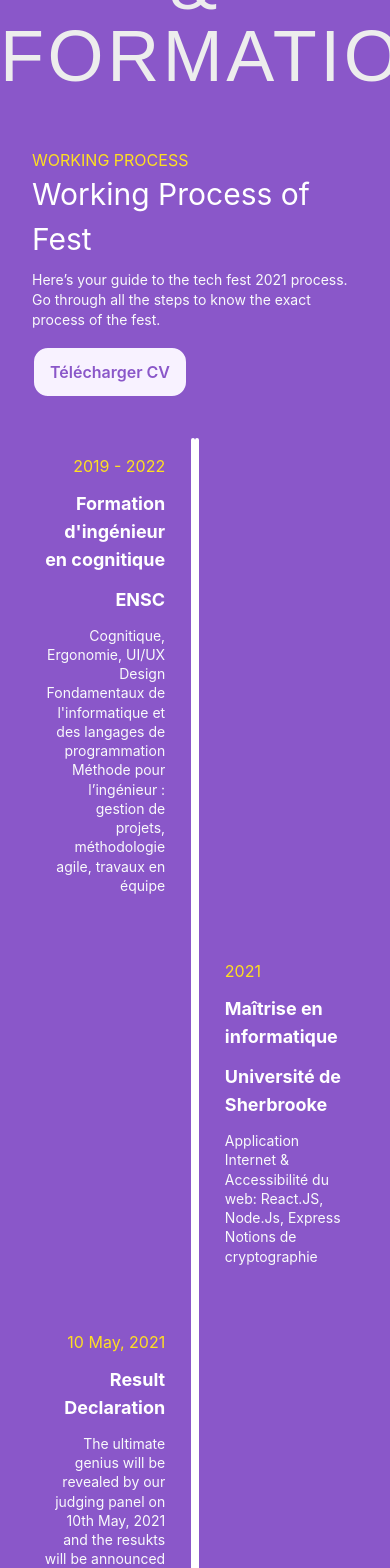
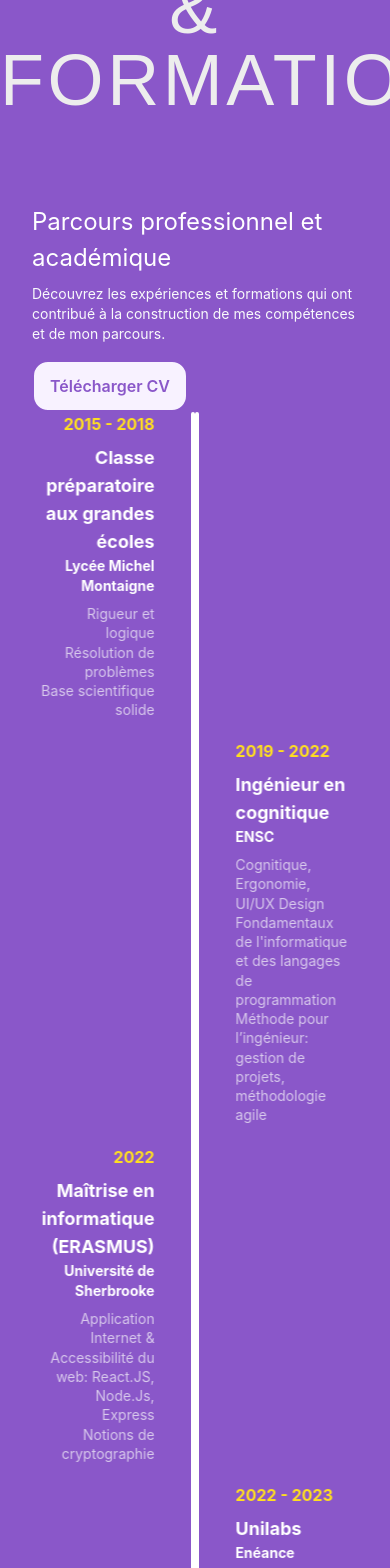
Before and after one commit to Lolo0611/portfolio, a Next.js app: page / in a window 390 px wide. Shown: the part 2887-4455 px from the top of the page. Built offline with nearby package versions, Linux system fonts and the light colour scheme; a web font is replaced by a local one.

Commit message:
add text section and work on navigation

```diff
--- a/app/_components/Button.tsx
+++ b/app/_components/Button.tsx
@@ -17,7 +17,7 @@ export enum ButtonSizes {
 export const buttonVariants = {
   primary: "bg-purple text-white hover:bg-medium-purple border-purple",
   secondary:
-    "text-purple bg-light-purple hover:bg-light-purple border-purple border-2",
+    "text-purple bg-light-purple hover:bg-medium-purple border-purple border-2",
 }
 
 export const buttonSizes = {
@@ -33,6 +33,7 @@ export type ButtonProps = {
   onClick?: (e?: any) => void
   children?: ReactNode
   href?: string
+  download?: string
 }
 
 export const Button = ({
@@ -42,6 +43,7 @@ export const Button = ({
   children,
   className,
   href,
+  download,
 }: ButtonProps) => {
   const baseStyles =
     "font-semibold rounded transition-colors flex items-center gap-1 rounded-2xl w-fit hover:cursor-pointer"
@@ -54,6 +56,7 @@ export const Button = ({
         <Link
           className={`${baseStyles} ${variantStyles} ${sizeStyles} ${className}`}
           href={href}
+          download={download}
         >
           {children}
         </Link>
--- a/app/_components/SectionTitle.tsx
+++ b/app/_components/SectionTitle.tsx
@@ -26,7 +26,7 @@ export const SectionTitle = ({
   variant = SectionTitleVariants.LIGHT_BACKGROUND,
 }: SectionTitleProps) => {
   return (
-    <div className={"relative"}>
+    <div className={`relative`}>
       <h2
         className={`${sectionTitleVariants[variant].h2} font-londrina text-7xl tracking-wider`}
       >
--- /dev/null
+++ b/app/_components/TimelineSection.tsx
@@ -0,0 +1,83 @@
+import { useInView } from "@/app/_components/hooks/useInView"
+
+export enum VariantTimelineSection {
+  LEFT = "LEFT",
+  RIGHT = "RIGHT",
+}
+
+type TimelineSectionProps = {
+  date?: string
+  h4?: string
+  h5?: string
+  descriptions?: string[]
+  variant?: VariantTimelineSection
+}
+
+export const TimelineSection = ({
+  date,
+  h4,
+  h5,
+  descriptions,
+  variant = VariantTimelineSection.RIGHT,
+}: TimelineSectionProps) => {
+  const { isVisible, ref } = useInView({ threshold: 0.2, rootMargin: "-50px" })
+
+  console.log("isVisible", isVisible)
+
+  const base =
+    "mb-5 flex w-full transform-gpu will-change-transform items-center justify-between transition-all duration-700 ease-out"
+
+  const hidden =
+    variant === VariantTimelineSection.RIGHT
+      ? "translate-x-20 opacity-0 flex-row"
+      : "-translate-x-20 opacity-0 flex-row"
+
+  const visible = "translate-x-0 opacity-100"
+
+  return (
+    <div ref={ref} className={`${base} ${isVisible ? visible : hidden}`}>
+      {/* LEFT SIDE */}
+      <div className="flex w-1/2 justify-end pr-10">
+        {variant === VariantTimelineSection.LEFT && (
+          <div className="text-right">
+            {date && (
+              <p className="mb-2 text-base font-bold text-yellow-300">{date}</p>
+            )}
+            {h4 && <h4 className="text-lg font-bold md:text-2xl">{h4}</h4>}
+            {h5 && <h5 className="mb-2 text-sm font-bold">{h5}</h5>}
+            {descriptions && descriptions?.length > 0 && (
+              <ul className="text-sm leading-snug text-gray-50 opacity-70 md:text-base">
+                {descriptions.map((d) => (
+                  <li key={d}>{d}</li>
+                ))}
+              </ul>
+            )}
+          </div>
+        )}
+      </div>
+
+      {/* CENTER LINE (optionnel) */}
+      <div className="h-full w-px bg-white" />
+
+      {/* RIGHT SIDE */}
+      <div className="flex w-1/2 justify-start pl-10">
+        {variant === VariantTimelineSection.RIGHT && (
+          <div className="text-left">
+            {date && (
+              <p className="mb-2 text-base font-bold text-yellow-300">{date}</p>
+            )}
+            {h4 && <h4 className="text-lg font-bold md:text-2xl">{h4}</h4>}
+            {h5 && <h5 className="mb-2 text-sm font-bold">{h5}</h5>}
+            {descriptions && descriptions?.length > 0 && (
+              <ul className="text-sm leading-snug text-gray-50 opacity-70 md:text-base">
+                {descriptions.map((d) => (
+                  <li key={d}>{d}</li>
+                ))}
+              </ul>
+            )}
+          </div>
+        )}
+      </div>
+    </div>
+  )
+}
--- /dev/null
+++ b/app/_components/hooks/useInView.ts
@@ -0,0 +1,21 @@
+import { useEffect, useRef, useState } from "react"
+
+export function useInView(options = {}) {
+  const ref = useRef<HTMLDivElement | null>(null)
+  const [isVisible, setIsVisible] = useState(false)
+
+  useEffect(() => {
+    const observer = new IntersectionObserver(([entry]) => {
+      if (entry.isIntersecting) {
+        setIsVisible(true)
+        observer.disconnect()
+      }
+    }, options)
+
+    if (ref.current) observer.observe(ref.current)
+
+    return () => observer.disconnect()
+  }, [options])
+
+  return { ref, isVisible }
+}
--- a/app/_sections/ExperiencesSection.tsx
+++ b/app/_sections/ExperiencesSection.tsx
@@ -7,118 +7,127 @@ import {
   SectionTitleVariants,
 } from "@/app/_components"
 import { id } from "@/app/_components/navigation/section"
+import {
+  TimelineSection,
+  VariantTimelineSection,
+} from "@/app/_components/TimelineSection"
+import { Fragment } from "react"
+
+const EXPERIENCES = [
+  {
+    date: "2015 - 2018",
+    h4: "Classe préparatoire aux grandes écoles",
+    h5: "Lycée Michel Montaigne",
+    descriptions: [
+      "Rigueur et logique",
+      "Résolution de problèmes",
+      "Base scientifique solide",
+    ],
+  },
+  {
+    date: "2019 - 2022",
+    h4: "Ingénieur en cognitique",
+    h5: "ENSC",
+    descriptions: [
+      "Cognitique, Ergonomie, UI/UX Design",
+      "Fondamentaux de l'informatique et des langages de programmation",
+      "Méthode pour l’ingénieur: gestion de projets, méthodologie agile",
+    ],
+  },
+  {
+    date: "2022",
+    h4: "Maîtrise en informatique (ERASMUS)",
+    h5: "Université de Sherbrooke",
+    descriptions: [
+      "Application Internet & Accessibilité du web: React.JS, Node.Js, Express",
+      "Notions de cryptographie",
+    ],
+  },
+  {
+    date: "2022 - 2023",
+    h4: "Unilabs",
+    h5: "Enéance",
+    descriptions: [
+      "Développement de 2 sites internets Grand Public. (prise de rdv + site vitrine)",
+      "Développement d'un système de paiement en ligne",
+      "Développement from scratch d'une application web sur une borne digitale tactile",
+    ],
+  },
+  {
+    date: "2023",
+    h4: "Itsu",
+    h5: "Enéance",
+    descriptions: ["Site vitrine pour les restaurants Itsu en France"],
+  },
+  {
+    date: "2023 - Aujourd'hui",
+    h4: "Burger King France",
+    h5: "Enéance",
+    descriptions: [
+      "Développement des applications Web & Mobile de Burger King France au sein d'une équipe de 12 personnes.",
+      "Développement d'une application sur tablette à destination des équipiers en restaurant",
+    ],
+  },
+  {
+    h4: "Et maintenant?",
+    h5: "L'aventure continue...",
+  },
+]
 
 export const ExperiencesSection = () => {
   return (
     <section id={id.EXPERIENCE}>
-      <div className="bg-purple py-8 text-white">
-        <div className={"mt-2 text-center"}>
+      <div className="bg-purple pb-7 text-white">
+        <div className={"bg-purple sticky top-20 z-10 mt-2 py-8 text-center"}>
           <SectionTitle
             title="Experiences & Formations"
             variant={SectionTitleVariants.DARK_BACKGROUND}
           />
         </div>
         <div className="container mx-auto my-12 flex flex-col items-start md:flex-row">
-          <div className="sticky mt-2 flex w-full flex-col px-8 md:mt-12 lg:w-1/3">
-            <p className="tracking-loose text-yellow-300 uppercase">
-              Working Process
-            </p>
-            <p className="mb-2 text-3xl leading-normal md:text-4xl md:leading-relaxed">
-              Working Process of Fest
+          <div className="sticky top-60 mt-2 flex w-full flex-col px-8 md:mt-12 lg:w-1/3">
+            <p className="mb-2 text-2xl leading-normal md:text-3xl md:leading-relaxed">
+              Parcours professionnel et académique
             </p>
             <p className="mb-4 text-sm text-gray-50 md:text-base">
-              Here’s your guide to the tech fest 2021 process. Go through all
-              the steps to know the exact process of the fest.
+              Découvrez les expériences et formations qui ont contribué à la
+              construction de mes compétences et de mon parcours.
             </p>
 
             <Button
-              onClick={() => console.log("download CV")}
+              href={"./CV.pdf"}
+              download={"CV"}
               variant={ButtonVariants.SECONDARY}
             >
               Télécharger CV
             </Button>
           </div>
-          <div className="sticky ml-0 md:ml-12 lg:w-2/3">
+          <div className="ml-0 md:ml-12 lg:w-2/3">
             <div className="container mx-auto h-full w-full">
-              <div className="wrap relative h-full overflow-hidden p-10">
+              <div className="wrap relative h-full px-10 pb-2">
                 <div className="border-2-2 border-yellow-555 border-#FFC100 absolute right-1/2 h-full rounded-xs border-2"></div>
                 <div className="border-2-2 border-yellow-555 border-#FFC100 absolute left-1/2 h-full rounded-xs border-2"></div>
-                <div className="left-timeline mb-8 flex w-full flex-row-reverse items-center justify-between">
-                  <div className="order-1 w-5/12"></div>
-                  <div className="order-1 w-5/12 px-1 py-4 text-right">
-                    <p className="mb-3 text-base text-yellow-300">
-                      2019 - 2022
-                    </p>
-                    <h4 className="mb-3 text-lg font-bold md:text-2xl">
-                      Formation d'ingénieur en cognitique
-                    </h4>
-                    <h4 className="mb-3 text-lg font-bold md:text-2xl">ENSC</h4>
-                    <p className="text-opacity-100 text-sm leading-snug text-gray-50 md:text-base">
-                      Cognitique, Ergonomie, UI/UX Design
-                      <br />
-                      Fondamentaux de l'informatique et des langages de
-                      programmation <br />
-                      Méthode pour l’ingénieur : gestion de projets,
-                      méthodologie agile, travaux en équipe
-                    </p>
-                  </div>
-                </div>
-                <div className="right-timeline mb-8 flex w-full items-center justify-between">
-                  <div className="order-1 w-5/12"></div>
-                  <div className="order-1 w-5/12 px-1 py-4 text-left">
-                    <p className="mb-3 text-base text-yellow-300">2021</p>
-                    <h4 className="mb-3 text-lg font-bold md:text-2xl">
-                      Maîtrise en informatique
-                    </h4>
-                    <h4 className="mb-3 text-lg font-bold md:text-2xl">
-                      Université de Sherbrooke
-                    </h4>
-                    <p className="text-opacity-100 text-sm leading-snug text-gray-50 md:text-base">
-                      Application Internet & Accessibilité du web: React.JS,
-                      Node.Js, Express
-                      <br /> Notions de cryptographie
-                    </p>
-                  </div>
-                </div>
-                <div className="left-timeline mb-8 flex w-full flex-row-reverse items-center justify-between">
-                  <div className="order-1 w-5/12"></div>
-                  <div className="order-1 w-5/12 px-1 py-4 text-right">
-                    <p className="mb-3 text-base text-yellow-300">
-                      10 May, 2021
-                    </p>
-                    <h4 className="mb-3 text-lg font-bold md:text-2xl">
-                      Result Declaration
-                    </h4>
-                    <p className="text-opacity-100 text-sm leading-snug text-gray-50 md:text-base">
-                      The ultimate genius will be revealed by our judging panel
-                      on 10th May, 2021 and the resukts will be announced on the
-                      whatsapp groups and will be mailed to you.
-                    </p>
-                  </div>
-                </div>
 
-                <div className="right-timeline mb-8 flex w-full items-center justify-between">
-                  <div className="order-1 w-5/12"></div>
-
-                  <div className="order-1 w-5/12 px-1 py-4">
-                    <p className="mb-3 text-base text-yellow-300">
-                      12 May, 2021
-                    </p>
-                    <h4 className="mb-3 text-left text-lg font-bold md:text-2xl">
-                      Prize Distribution
-                    </h4>
-                    <p className="text-opacity-100 text-sm leading-snug text-gray-50 md:text-base">
-                      The winners will be contacted by our team for their
-                      addresses and the winning goodies will be sent at their
-                      addresses.
-                    </p>
-                  </div>
-                </div>
+                {EXPERIENCES.map((item, index) => (
+                  <Fragment key={item.h4}>
+                    {index % 2 === 0 ? (
+                      <TimelineSection
+                        variant={VariantTimelineSection.LEFT}
+                        {...item}
+                      />
+                    ) : (
+                      <TimelineSection
+                        variant={VariantTimelineSection.RIGHT}
+                        {...item}
+                      />
+                    )}
+                  </Fragment>
+                ))}
               </div>
-              <img
-                className="mx-auto -mt-36 md:-mt-36"
+              {/*<img
+                className="md:-mt-06 -mt-06 mx-auto"
                 src="https://user-images.githubusercontent.com/54521023/116968861-ef21a000-acd2-11eb-95ac-a34b5b490265.png"
-              />
+              />*/}
             </div>
           </div>
         </div>
--- a/app/_sections/PortfolioSection.tsx
+++ b/app/_sections/PortfolioSection.tsx
@@ -12,7 +12,7 @@ export const PortfolioSection = () => {
       <div className={"z-10 container mx-auto flex flex-col gap-4 px-6 py-6"}>
         <div
           className={
-            "flex flex-col items-center justify-center gap-8 overflow-y-scroll lg:flex-row"
+            "flex flex-col items-center justify-center gap-12 overflow-y-scroll lg:flex-row"
           }
         >
           <Card
```
Also changed, not shown: app/_components/Footer.tsx (+27 -54 lines), app/_components/content/StackTechnique.tsx (added, +77 -0 lines), app/_components/navigation/Navigation.tsx (+1 -9 lines), app/_components/navigation/section.ts (+8 -0 lines), app/_sections/ContactSection.tsx (+20 -29 lines), app/_sections/StackTechnique.tsx (+17 -10 lines), 1 other file (tests, documents, lock files or other folders).
